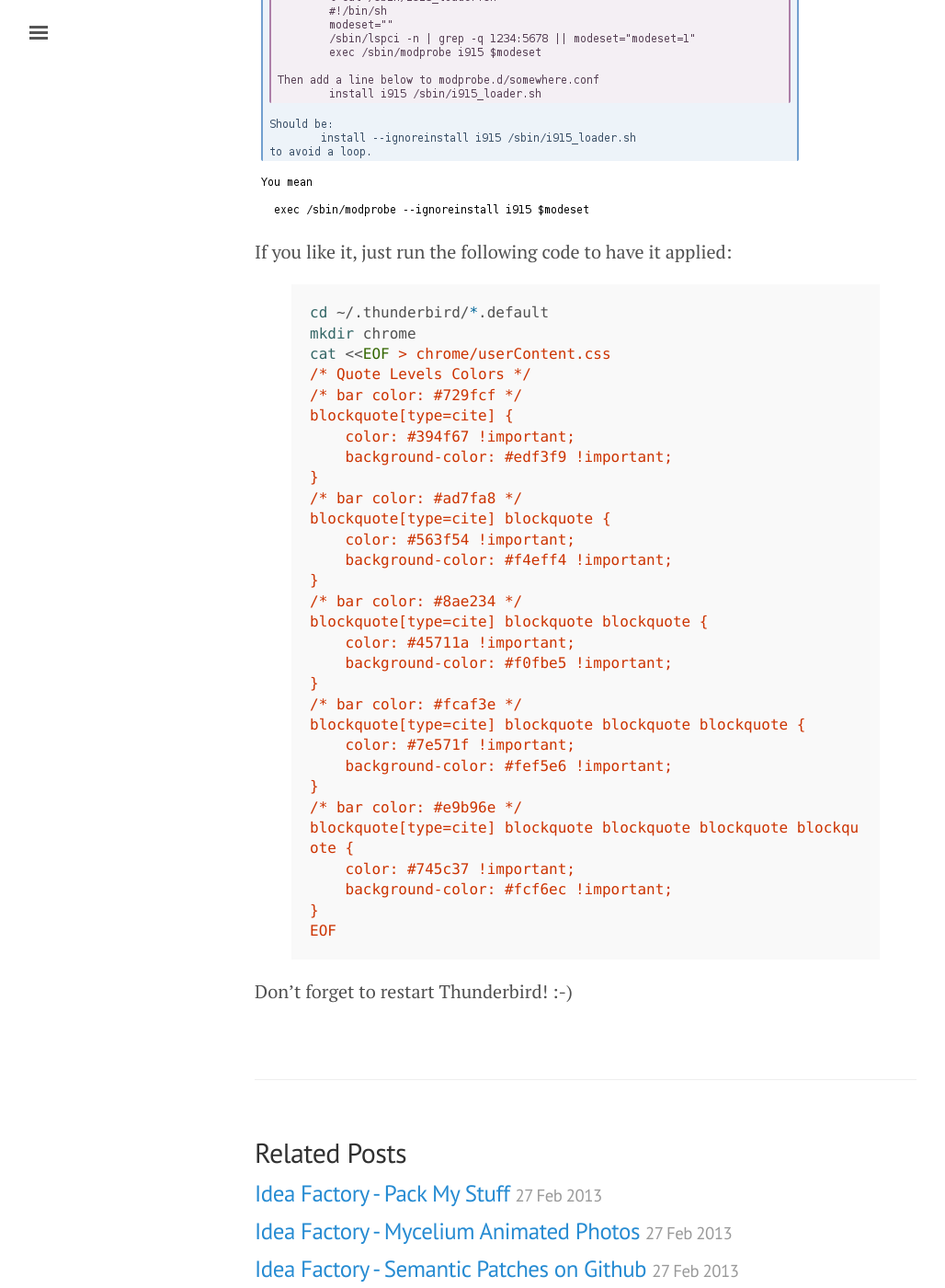
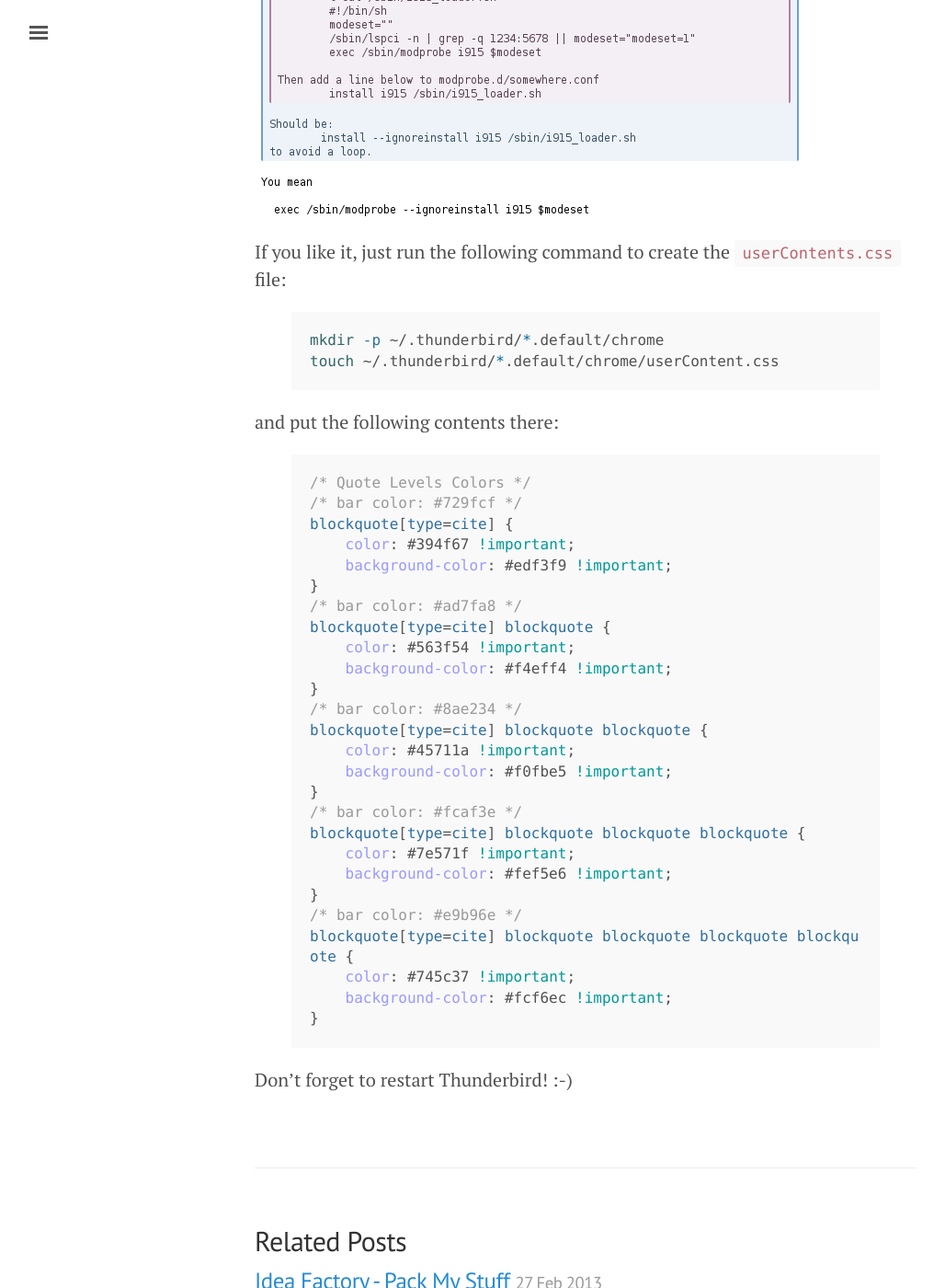
Before and after one commit to prusnak/rusnak.io, a Jekyll site: the page built from _posts/2010-01-14-make-your-emails-more-colorful.md, in a window 1280 px wide and 1400 px high, scrolled down 1569 px. Shown: the whole window at 92% size, without its empty margins (3-1031 px from the left). Built offline with Jekyll 4.4.1, drawn with Linux system fonts in a browser that asks for light colours.

Commit message:
rework tb user css post

```diff
--- a/_posts/2010-01-14-make-your-emails-more-colorful.md
+++ b/_posts/2010-01-14-make-your-emails-more-colorful.md
@@ -11,12 +11,16 @@ I found a [little hack](http://www.mozilla.org/support/thunderbird/tips#app_quot
 
 ![img]({{ site.url }}/assets/tbird-after.png)
 
-If you like it, just run the following code to have it applied:
+If you like it, just run the following command to create the `userContents.css` file:
 
 {% highlight bash %}
-cd ~/.thunderbird/*.default
-mkdir chrome
-cat <<EOF > chrome/userContent.css
+mkdir -p ~/.thunderbird/*.default/chrome
+touch ~/.thunderbird/*.default/chrome/userContent.css
+{% endhighlight %}
+
+and put the following contents there:
+
+{% highlight css %}
 /* Quote Levels Colors */
 /* bar color: #729fcf */
 blockquote[type=cite] {
@@ -43,7 +47,6 @@ blockquote[type=cite] blockquote blockquote blockquote blockquote {
     color: #745c37 !important;
     background-color: #fcf6ec !important;
 }
-EOF
 {% endhighlight %}
 
 Don't forget to restart Thunderbird! :-)
```
